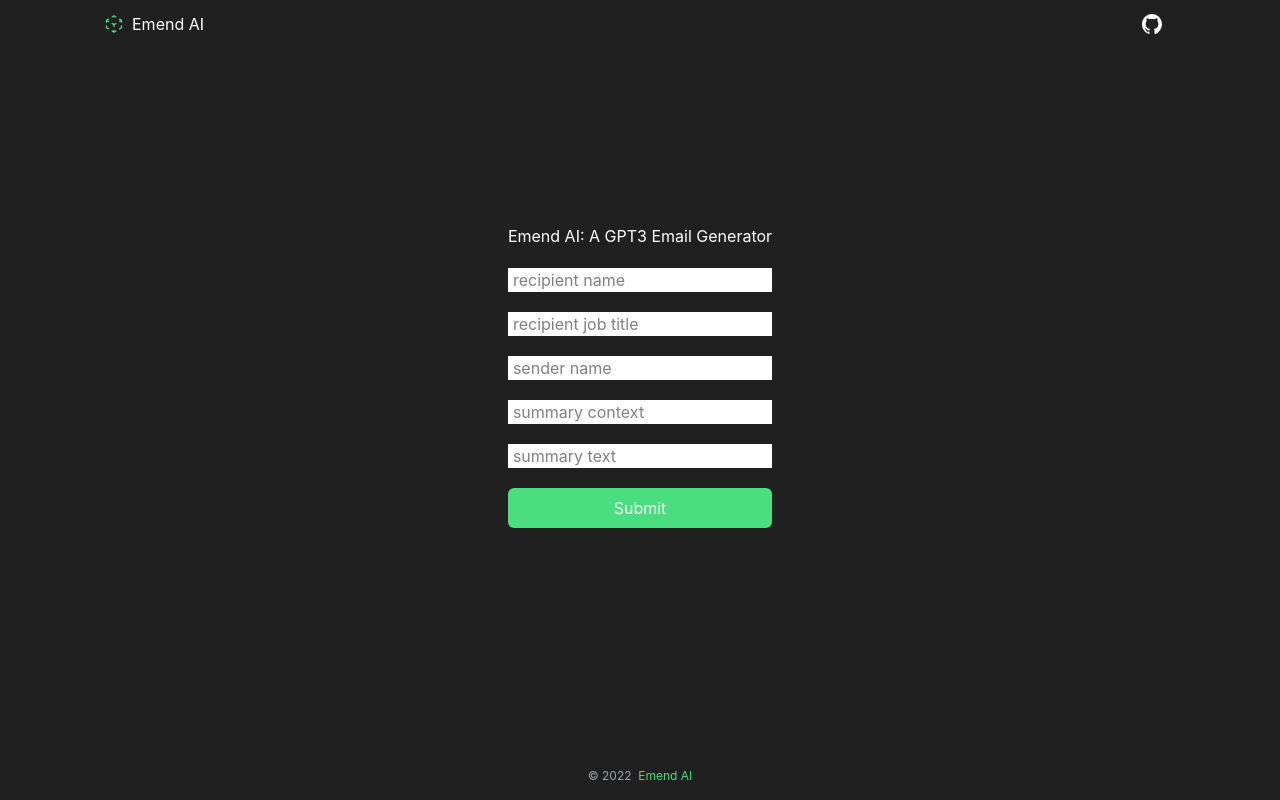
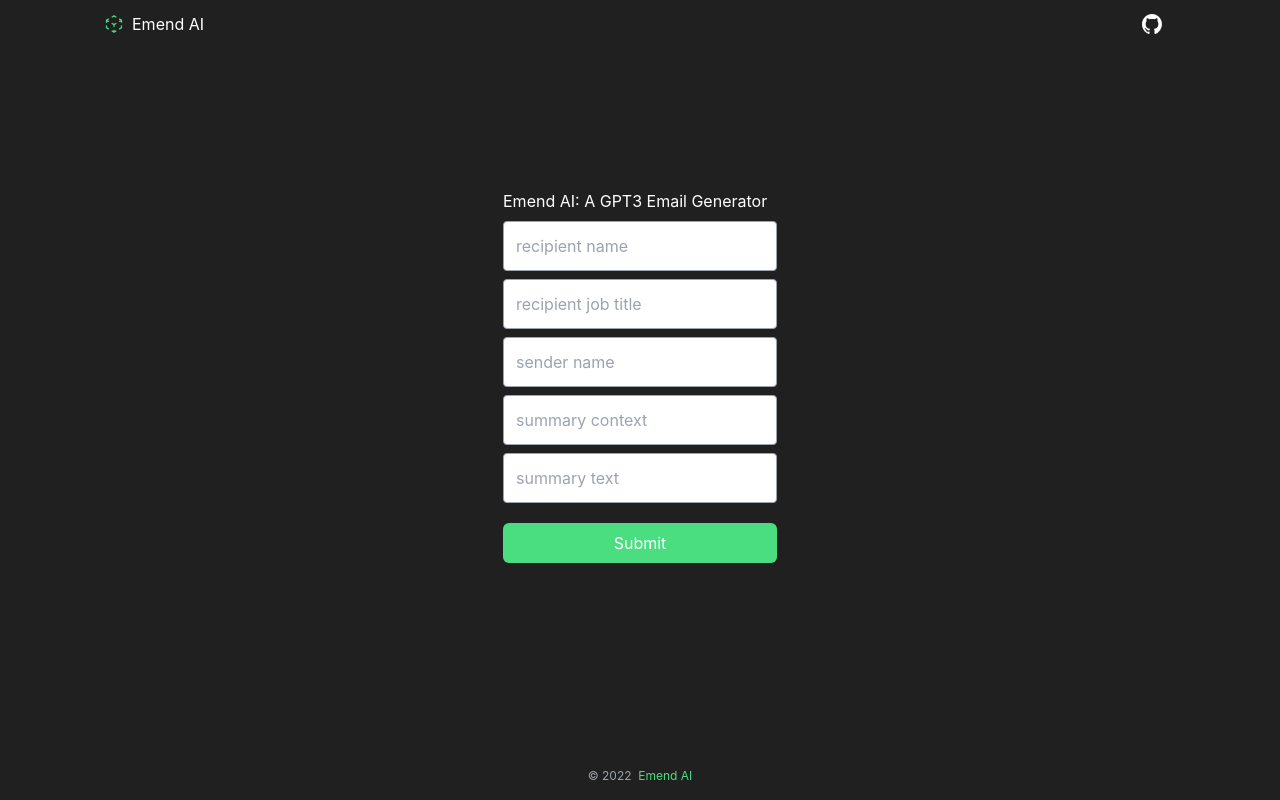
Before and after one commit to brysonbw/emend-ai, a Next.js app: page / in a window 1280 px wide. Built offline with nearby package versions, Linux system fonts and the light colour scheme.

Commit message:
added css/styles

```diff
--- a/styles/globals.css
+++ b/styles/globals.css
@@ -11,17 +11,19 @@
     @apply bg-main-bg text-white
 }
 
-input {
-  margin-top: 20px;
-  color: black;
-  padding-left: 5px;
-}
 
 input::placeholder {
-  color: gray;
+  @apply text-gray-400
 }
 
 form p {
-  color: red;
-  font-size: small;
+  @apply text-red-600 font-normal text-xs mr-auto mt-[.2rem]
 }
+
+form textarea, input{
+  @apply  p-3 mt-2 text-black rounded w-full border border-gray-400 appearance-none focus:outline-main-bg
+}
+
+form label {
+  @apply text-main-bg text-base mt-5 mr-auto
+}
```
